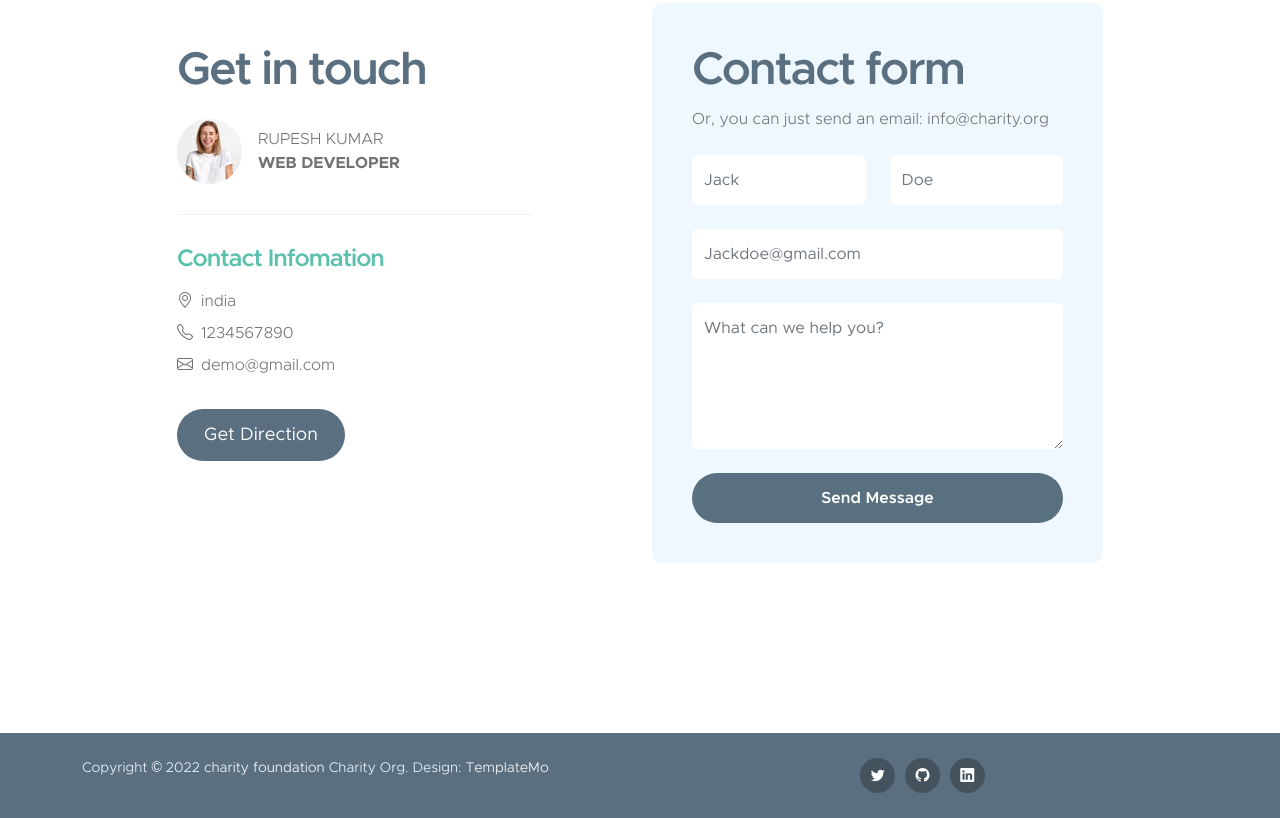
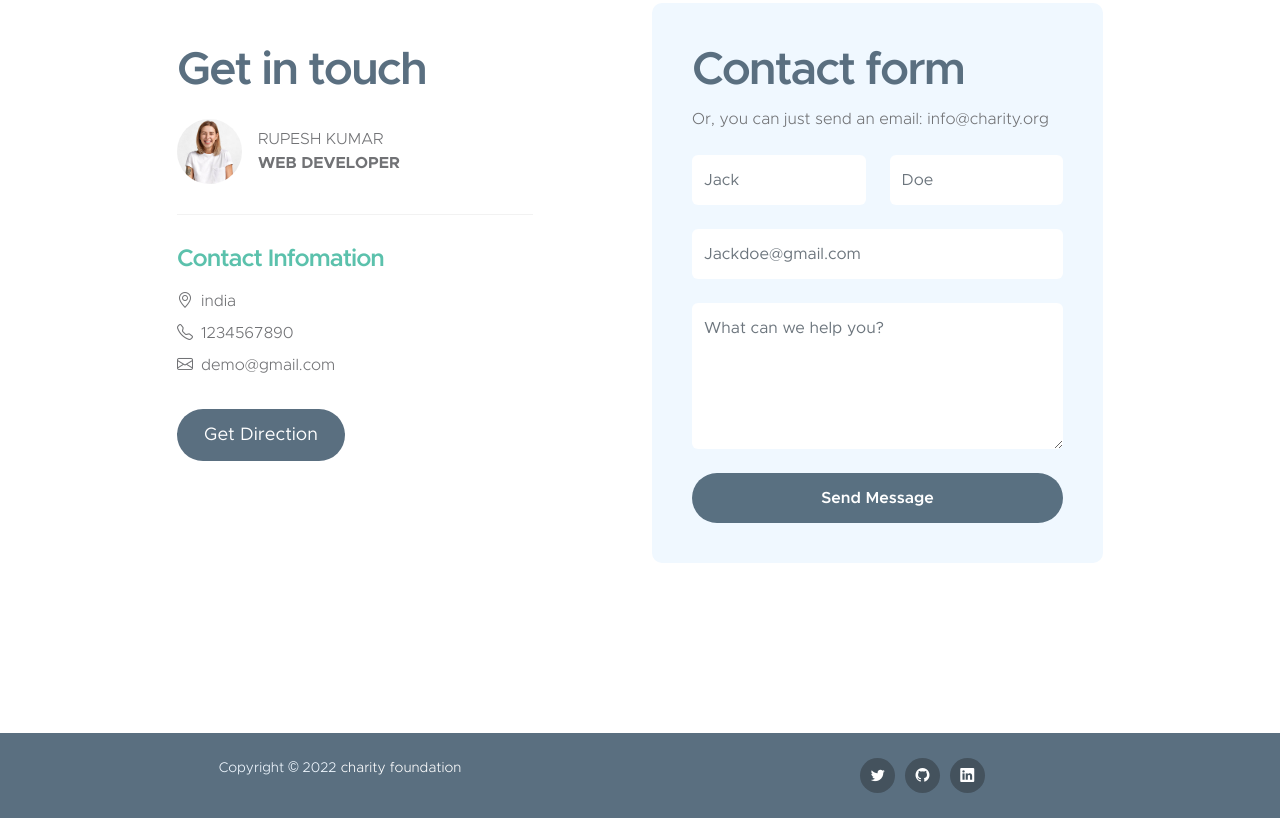
Before and after one commit to rupeshk6555/payment-gateway, a plain HTML site: page index.html in a window 1280 px wide. Shown: the part 3886-4704 px from the top of the page. Drawn offline with Linux system fonts and the light colour scheme; a script that the page names is missing.

Commit message:
Update index.html

```diff
--- a/index.html
+++ b/index.html
@@ -476,8 +476,7 @@
                     <div class="row">
 
                         <div class="col-lg-6 col-md-7 col-12">
-                            <p class="copyright-text mb-0">Copyright © 2022 <a href="#">charity foundation</a> Charity Org.
-                        	Design: <a href="https://templatemo.com" target="_blank">TemplateMo</a></p>
+                            <p class="copyright-text mb-0 text-center ">Copyright © 2022 <a href="#">charity foundation</a>  </p>
                         </div>
 
                         <div class="col-lg-6 col-md-5 col-12 d-flex justify-content-center align-items-center mx-auto">
```
